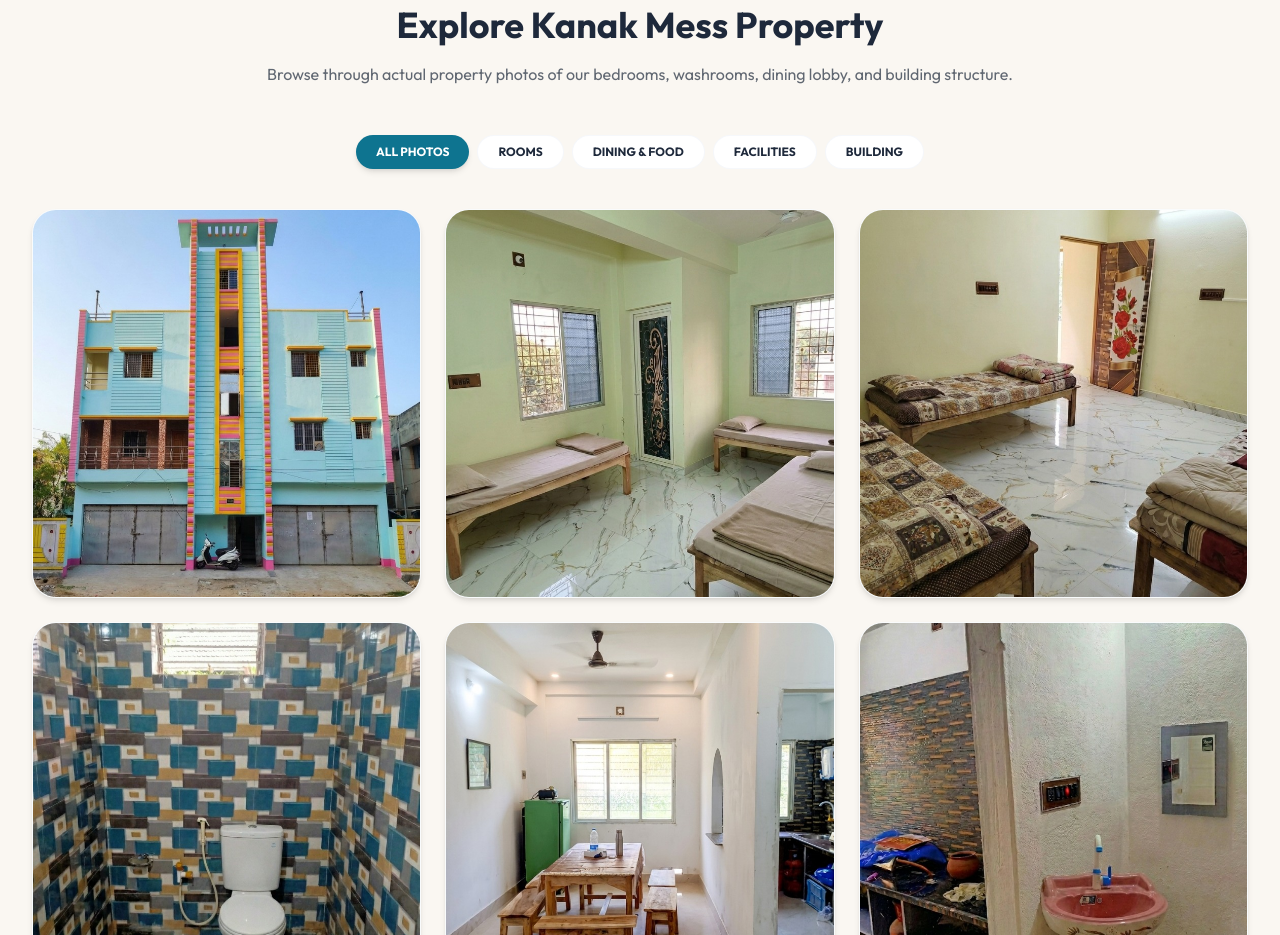
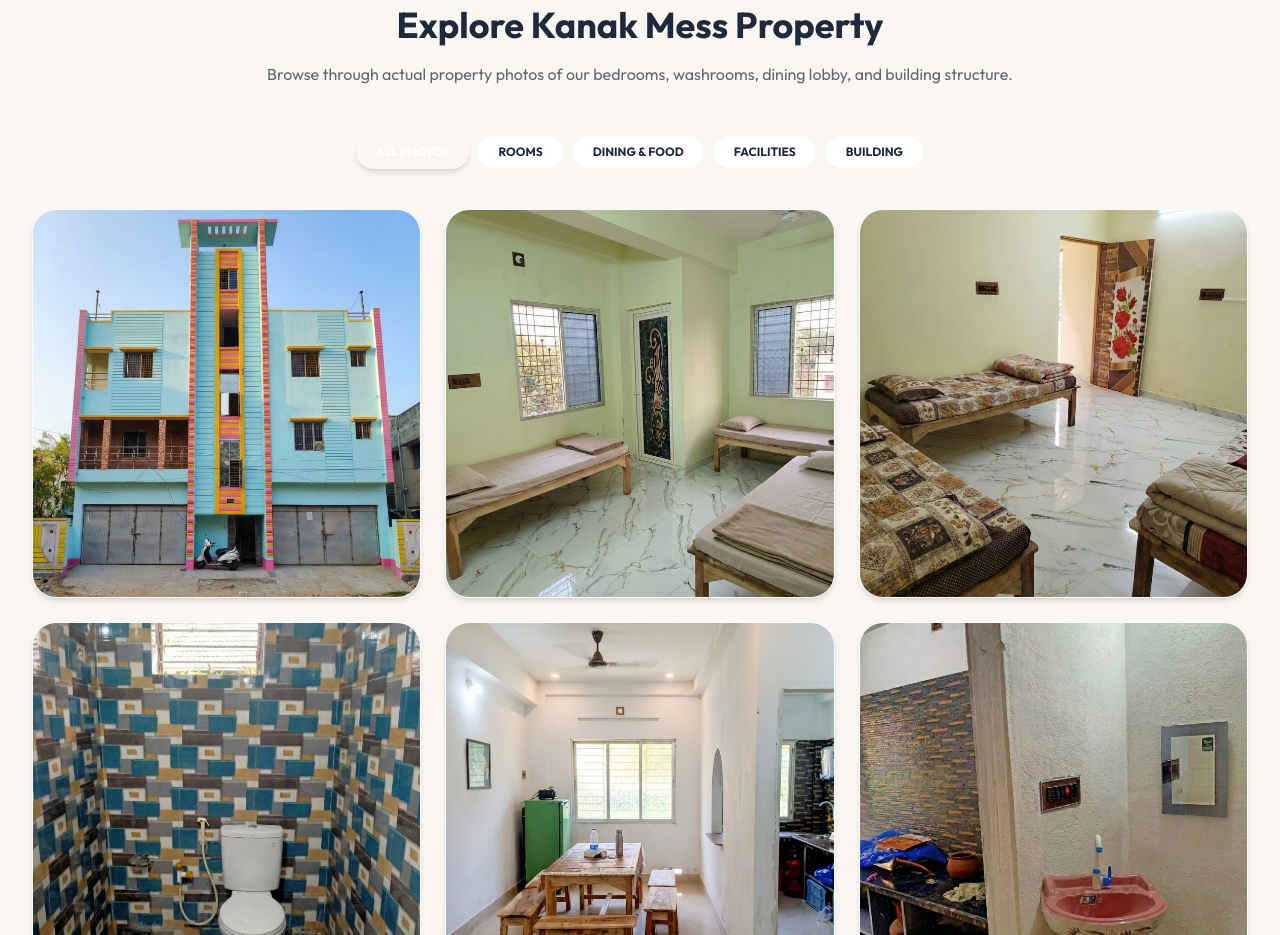
Before and after one commit to adeditsmsg-oss/kanak-mess, a React (Vite) app: page / in a window 1280 px wide. Shown: the part 4520-5455 px from the top of the page. Built offline with nearby package versions, Linux system fonts and the light colour scheme.

Commit message:
Upload src/components/Gallery.tsx to main

```diff
--- a/src/components/Gallery.tsx
+++ b/src/components/Gallery.tsx
@@ -65,7 +65,7 @@ export default function Gallery() {
               onClick={() => setFilter(cat)}
               className={`px-5 py-2 rounded-full text-xs font-bold uppercase transition-all duration-300 ${
                 filter === cat
-                  ? 'bg-tealBrand text-white shadow-md'
+                  ? 'bg-terracotta text-white shadow-md'
                   : 'bg-white text-charcoalText hover:bg-white/80 border border-greyBorder/30'
               }`}
             >
```
